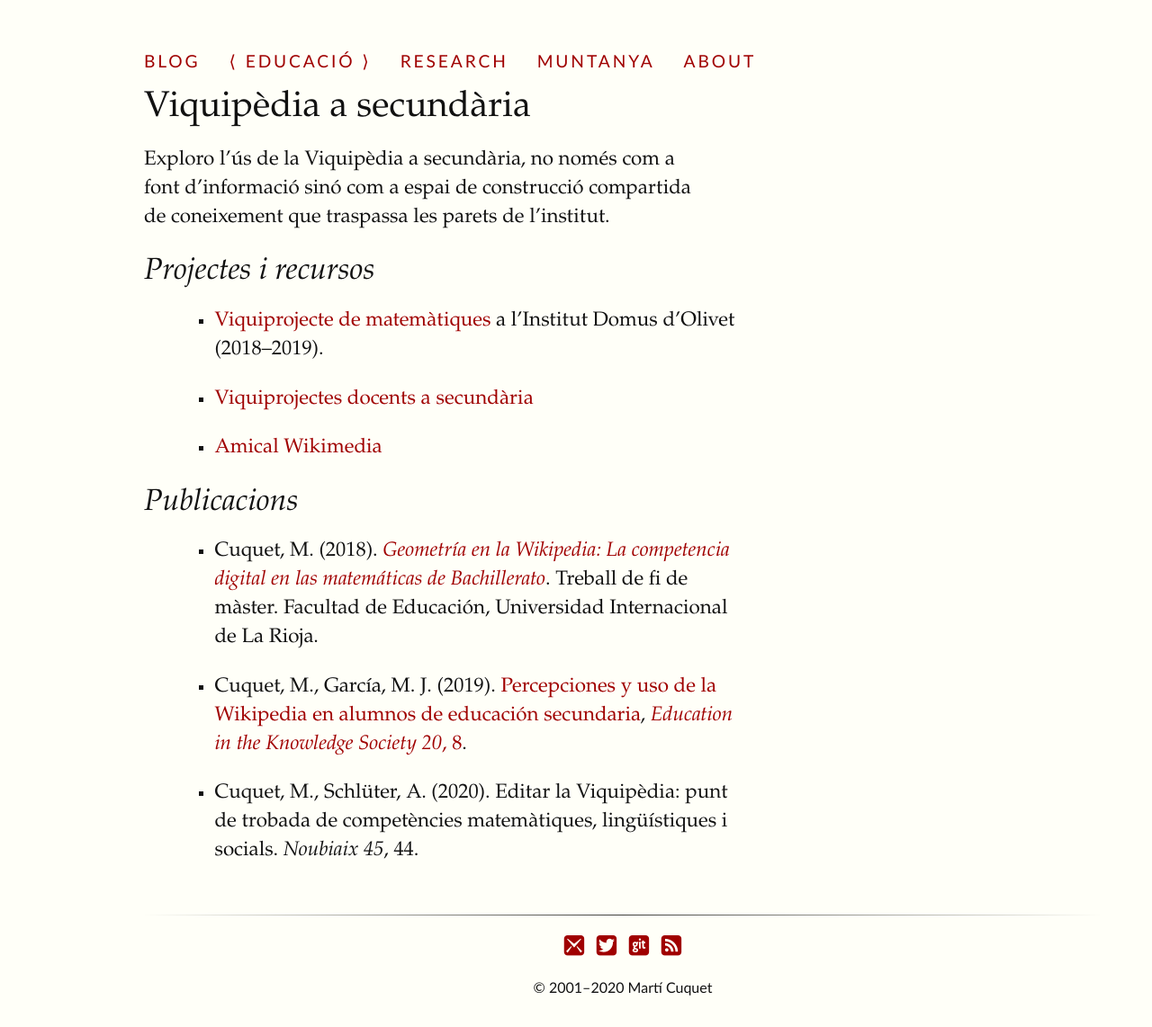
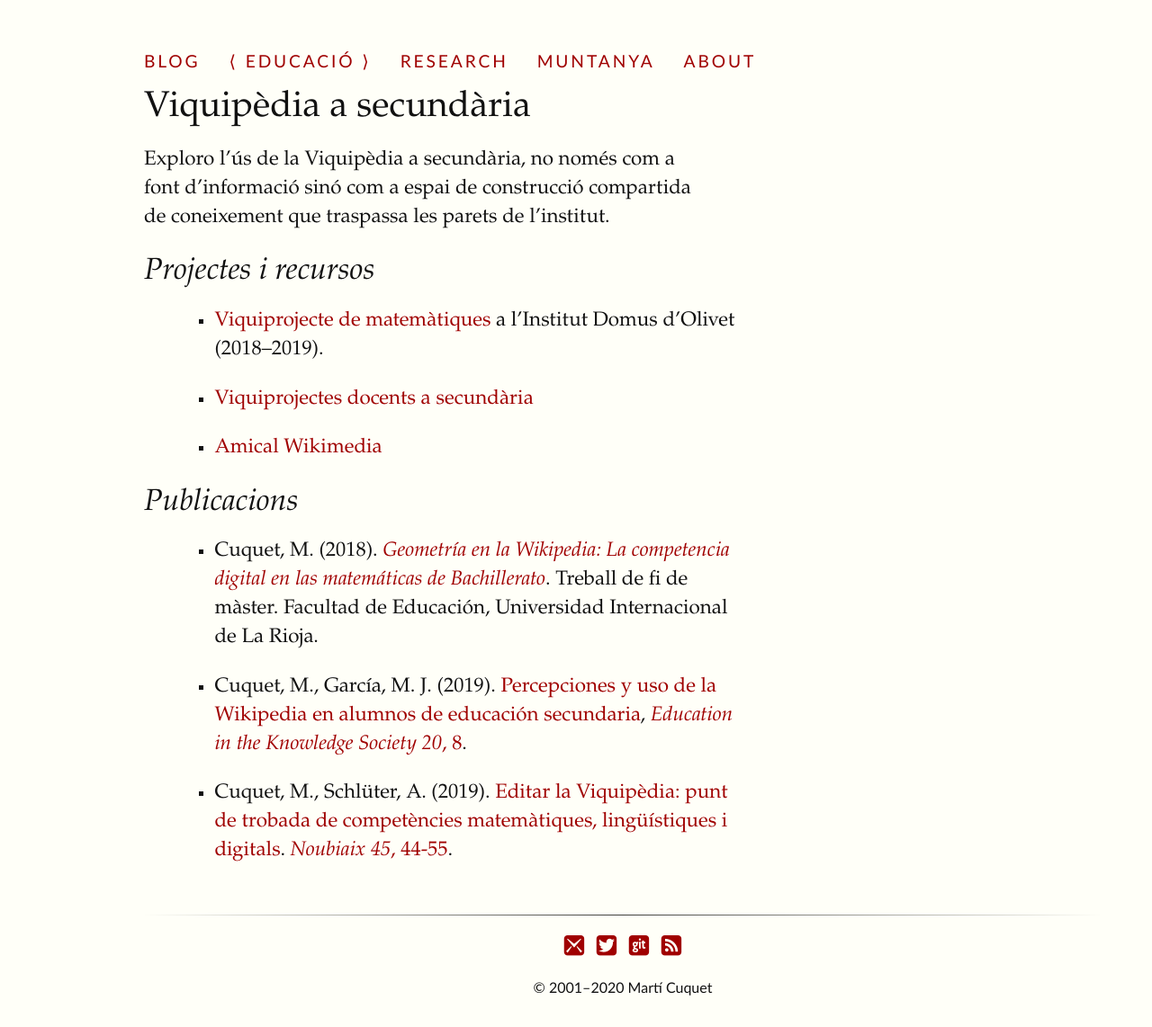
Before and after one commit to mcuquet/mcuquet.github.io, a Jekyll site: the page built from Edu/Viquipèdia.md, in a window 1280 px wide. Shown: the whole page at 90% size. Built offline with Jekyll 4.4.1, drawn with Linux system fonts in a browser that asks for light colours.

Commit message:
afegeixo excursió, arreglo enllaços

```diff
--- a/Edu/Viquipèdia.md
+++ b/Edu/Viquipèdia.md
@@ -21,5 +21,5 @@
 - Cuquet, M. (2018). _[Geometría en la Wikipedia: La competencia digital en las matemáticas de Bachillerato](../Research/Publications/Geometría en la Wikipedia/)_. Treball de fi de màster. Facultad de Educación, Universidad Internacional de La Rioja.
 - Cuquet, M., García, M. J. (2019). [Percepciones y uso de la Wikipedia en
   alumnos de educación secundaria](../Research/Publications/Percepciones y uso de la Wikipedia en alumnos de educación secundaria/), [_Education in the Knowledge Society 20_, 8](http://revistas.usal.es/index.php/eks/article/view/eks20192008).
-- Cuquet, M., Schlüter, A. (2020). Editar la Viquipèdia: punt de trobada de competències matemàtiques, lingüístiques i socials. _Noubiaix 45_, 44.
+- Cuquet, M., Schlüter, A. (2019). [Editar la Viquipèdia: punt de trobada de competències matemàtiques, lingüístiques i digitals](../Research/Publications/Editar la Viquipèdia punt de trobada de competències matemàtiques, lingüístiques i digitals/). [_Noubiaix 45_, 44-55](https://www.raco.cat/index.php/Noubiaix/article/view/371593).
 {: .full-width-bullet}
```
Also changed, not shown: Edu/Edu.md (+1 -1 lines), Muntanya/index.md (+1 -0 lines), Research/Publications.md (+1 -1 lines).
